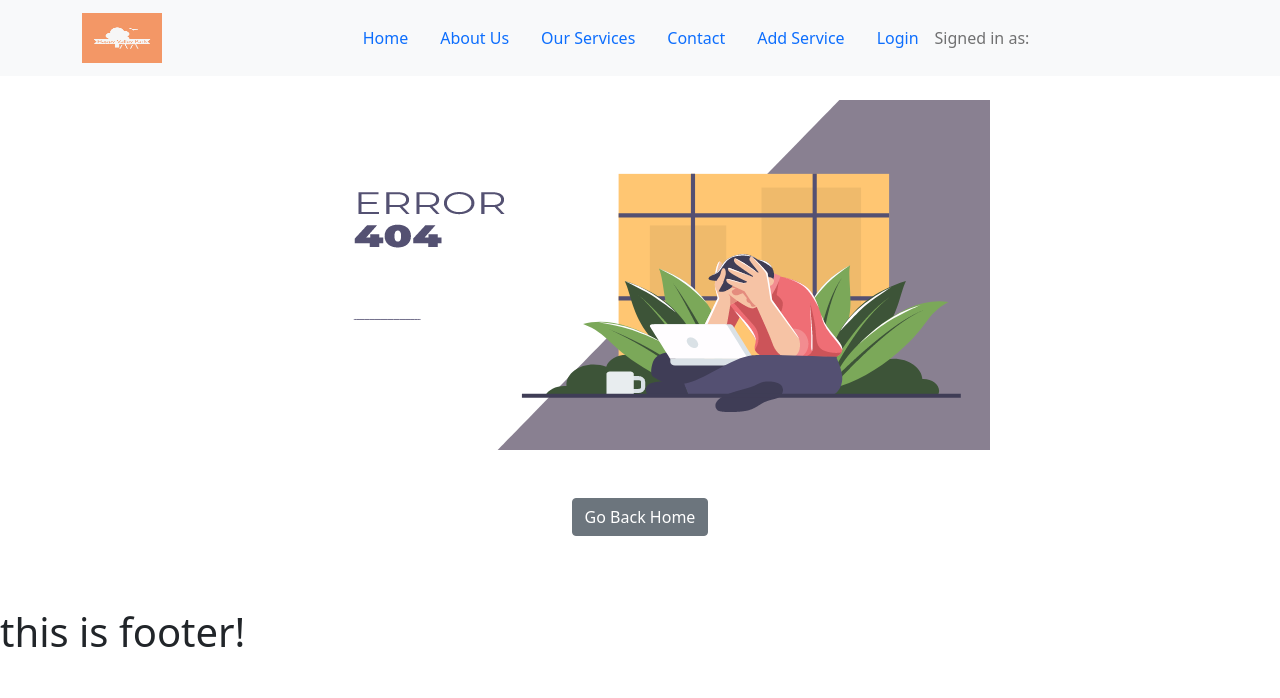
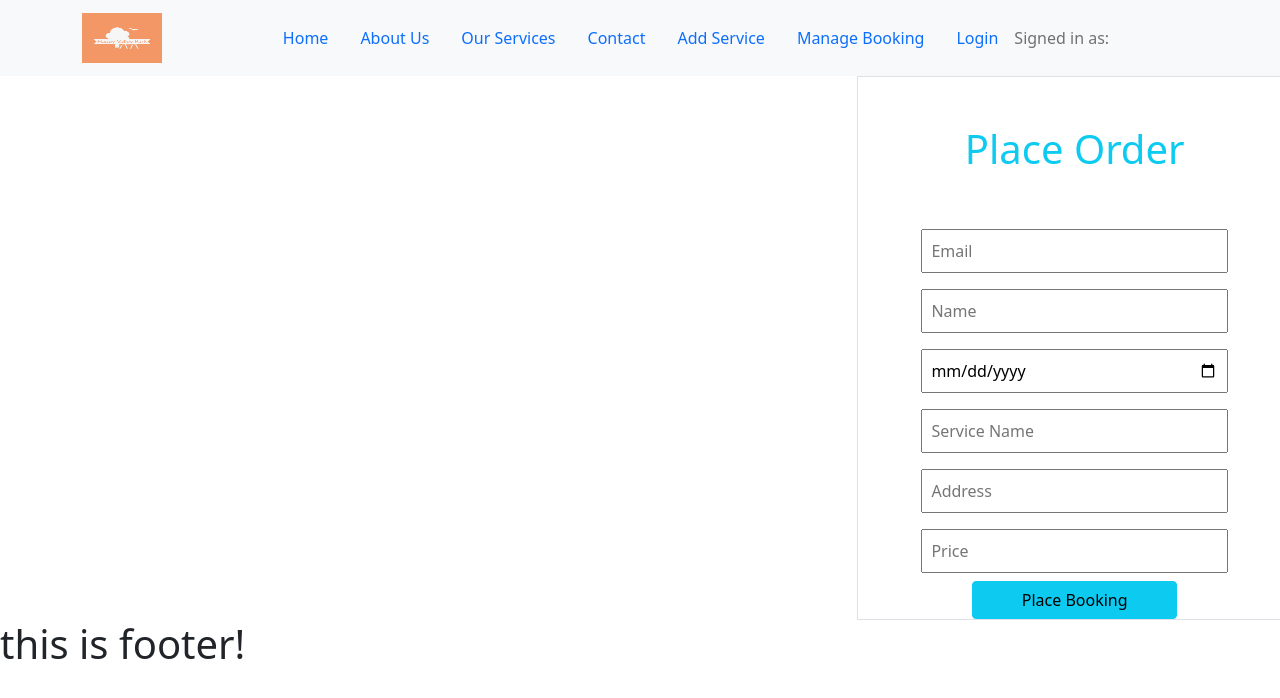
Before and after one commit to shaarifulislaam/happy-valley-park-client-side, a React (Create React App) app: page /serviceDetails/1 in a window 1280 px wide. Shown: the top 698 px of the page. Built offline with nearby package versions, Linux system fonts and the light colour scheme; no server answers.

Commit message:
manage booking added

```diff
--- a/src/App.js
+++ b/src/App.js
@@ -11,7 +11,8 @@ import Header from "./pages/shared/Header/Header";
 import Services from "./pages/home/Services/Services";
 import AuthProvider from "./context/AuthProvider";
 import AddService from "./pages/AddService/AddService";
-import MyBooking from "./pages/MyBooking/MyBooking";
+import ServiceDetails from "./pages/ServiceDetails/ServiceDetails";
+import ManageBooking from "./pages/ManageBooking/ManageBooking";
 
 function App() {
   return (
@@ -35,11 +36,14 @@ function App() {
             <Route exact path="/services">
               <Services></Services>
             </Route>
-            <Route exact path="/myBooking/:bookingId">
-              <MyBooking></MyBooking>
+            <Route exact path="/serviceDetails/:bookingId">
+              <ServiceDetails></ServiceDetails>
             </Route>
             <Route exact path="/addService">
               <AddService></AddService>
+            </Route>
+            <Route exact path="/manageBooking">
+              <ManageBooking></ManageBooking>
             </Route>
             <Route exact path="*">
               <Notfound></Notfound>
--- /dev/null
+++ b/src/pages/ManageBooking/ManageBooking.js
@@ -0,0 +1,47 @@
+import React, { useEffect, useState } from "react";
+import { Table } from "react-bootstrap";
+
+const ManageBooking = () => {
+  const [bookings, setBookings] = useState([]);
+  useEffect(() => {
+    fetch("http://localhost:5000/placeBooking")
+      .then((res) => res.json())
+      .then((data) => setBookings(data));
+  }, []);
+
+  return (
+    <div>
+      <h1 className="text-center">All Bookings : {bookings?.length} </h1>
+      <Table striped bordered hover className="container">
+        <thead>
+          <tr>
+            <th>#</th>
+            <th>Name</th>
+            <th>Email</th>
+            <th>Date</th>
+            <th>Service Name</th>
+            <th>Approve</th>
+            <th>Delete</th>
+          </tr>
+        </thead>
+        {bookings.map((pd, index) => (
+          <tbody key={pd?._id}>
+            <tr>
+              <td>{index}</td>
+              <td>{pd?.name}</td>
+              <td>{pd?.email}</td>
+              <td>{pd?.date}</td>
+              <td>{pd?.service}</td>
+              <th>{pd?.status}</th>
+              <th>Delete</th>
+
+              {/* <button className="btn bg-danger p-2">Delete</button> */}
+            </tr>
+          </tbody>
+        ))}
+      </Table>
+    </div>
+  );
+};
+
+export default ManageBooking;
--- a/src/pages/MyBooking/MyBooking.js
+++ b/src/pages/ServiceDetails/ServiceDetails.js
@@ -8,6 +8,7 @@ const MyBooking = () => {
   const { user } = useAuth();
   const {
     register,
+    reset,
     handleSubmit,
     formState: { errors },
   } = useForm();
@@ -20,6 +21,20 @@ const MyBooking = () => {
   }, []);
 
   const onSubmit = (data) => {
+    data.status = "pending";
+    fetch("http://localhost:5000/placeBooking", {
+      method: "POST",
+      headers: { "content-type": "application/json" },
+      body: JSON.stringify(data),
+    })
+      .then((res) => res.json())
+      .then((result) => {
+        if (result.insertedId) {
+          alert("added successfully!!");
+
+          reset();
+        }
+      });
     console.log(data);
   };
   return (
@@ -84,7 +99,11 @@ const MyBooking = () => {
                 <br />
                 {errors.exampleRequired && <span>This field is required</span>}
 
-                <input type="submit" className="btn btn-info w-50" />
+                <input
+                  type="submit"
+                  value="Place Booking"
+                  className="btn btn-info w-50"
+                />
               </form>
             </div>
           </div>
--- a/src/pages/home/Service/Service.js
+++ b/src/pages/home/Service/Service.js
@@ -19,7 +19,7 @@ const Service = ({ service }) => {
             </p>
           </Card.Body>
           <Card.Footer className="border border-0 bg-white">
-            <Link to={`/myBooking/${_id}`}>
+            <Link to={`/serviceDetails/${_id}`}>
               <Button variant="info w-100 ">Book Now</Button>
             </Link>
           </Card.Footer>
--- a/src/pages/shared/Header/Header.js
+++ b/src/pages/shared/Header/Header.js
@@ -38,6 +38,9 @@ const Header = () => {
             <Nav.Link as={HashLink} to="/addService">
               Add Service
             </Nav.Link>
+            <Nav.Link as={HashLink} to="/manageBooking">
+              Manage Booking
+            </Nav.Link>
 
             {user?.email ? (
               <Button onClick={logOut} variant="light">
```
